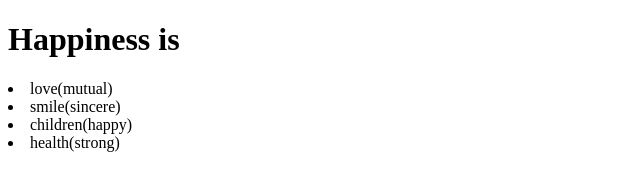
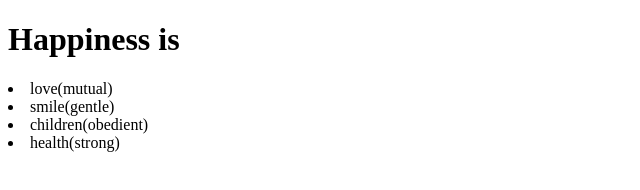
Before and after one commit to PilipchukAn/test-repository, a plain HTML site: page index.html in a window 1280 px wide. Shown: the full height of the page, 0-640 px from the left. Drawn offline with Linux system fonts and the light colour scheme.

Commit message:
update content in file

```diff
--- a/index.html
+++ b/index.html
@@ -8,8 +8,8 @@
  <h1>Happiness is</h1>
  <u1>
   <li>love(mutual)</li>
-  <li>smile(sincere)</li>
-  <li>children(happy)</li>
+  <li>smile(gentle)</li>
+  <li>children(obedient)</li>
   <li>health(strong)</li>
  </ul>
 </body>
```
